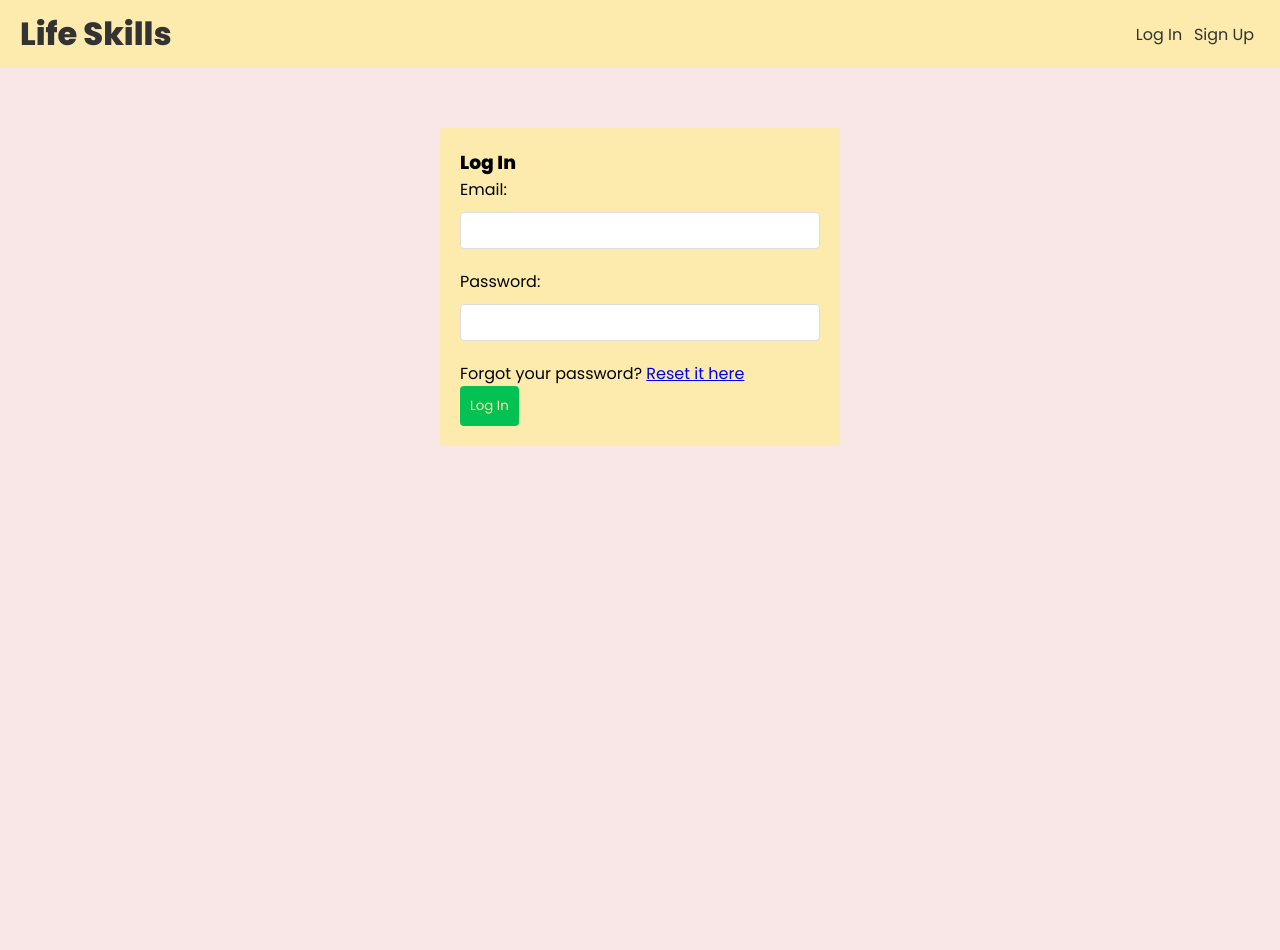
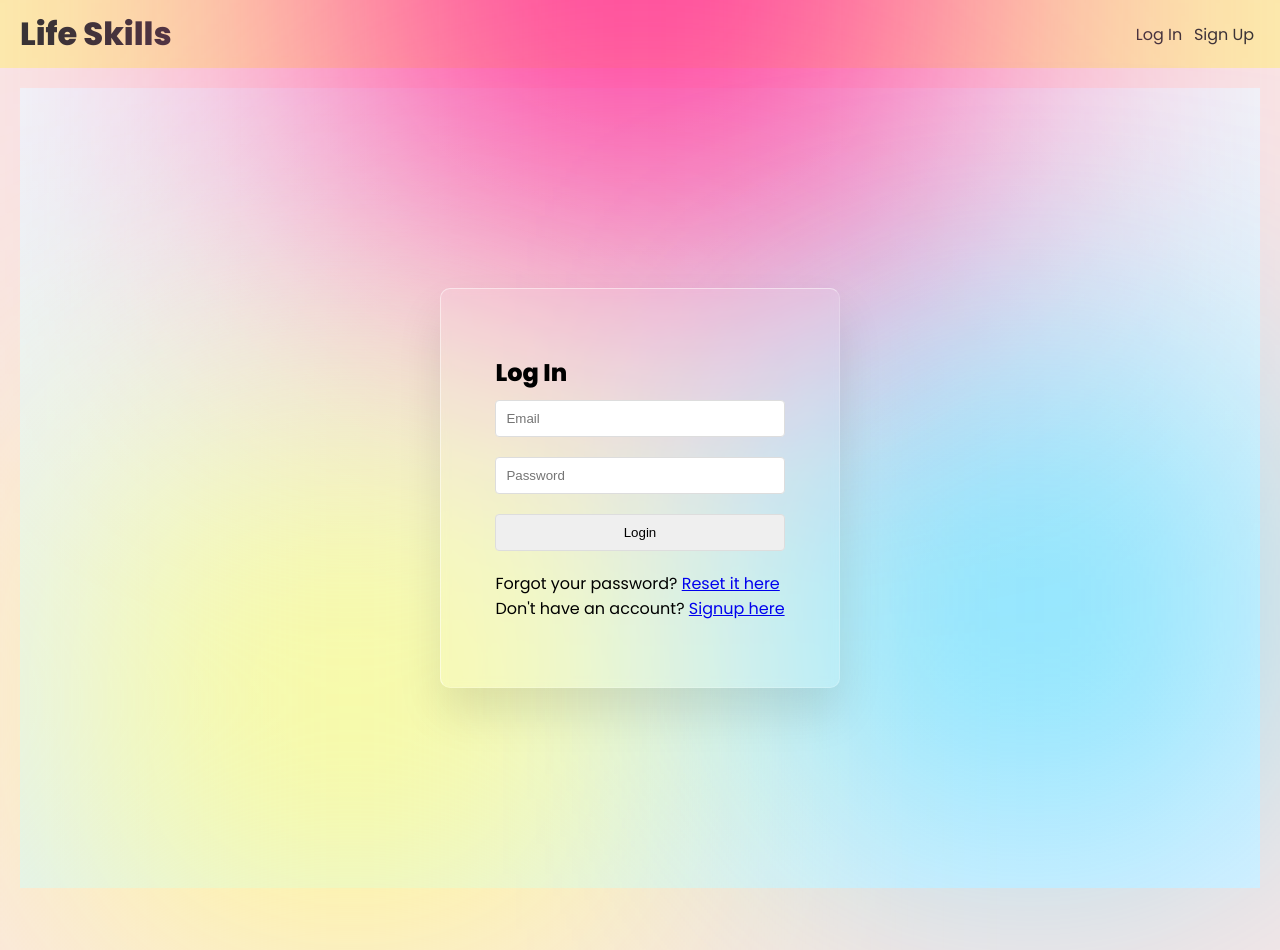
Before and after one commit to Matt-LaRochelle/life-skills, a React (Create React App) app in the folder frontend/: page /login in a window 1280 px wide. Before the commit the page ends 800 px from the top, so only its background shows below. Built offline with nearby package versions, Linux system fonts and the light colour scheme.

Commit message:
building a better log in form

```diff
--- a/frontend/src/App.js
+++ b/frontend/src/App.js
@@ -5,7 +5,7 @@ import { useAuthContext } from './hooks/useAuthContext'
 import SkillList from './pages/skillList/SkillList'
 import Resources from './pages/resources/Resources'
 import Navbar from './components/Navbar'
-import Login from './pages/Login'
+import Login from './pages/login/Login'
 import Signup from './pages/Signup'
 import Forgot from './pages/Forgot'
 import ResetPassword from './pages/Reset'
--- a/frontend/src/pages/Login.js
+++ /dev/null
@@ -1,45 +0,0 @@
-import { useState } from 'react'
-import { useLogin } from '../hooks/useLogin'
-import { Link } from 'react-router-dom'
-import ClimbingBoxLoader from "react-spinners/ClimbingBoxLoader";
-
-const Login = () => {
-    const [email, setEmail] = useState('')
-    const [password, setPassword] = useState('')
-    const {login, error, isLoading} = useLogin()
-
-    const handleSubmit = async (e) => {
-        e.preventDefault()
-
-        await login(email, password)
-    }
-
-    return (
-        <form className="login" onSubmit={handleSubmit}>
-            <h3>Log In</h3>
-            <label>Email:</label>
-            <input
-                type="email"
-                onChange={(e) => setEmail(e.target.value)}
-                value={email}
-            />
-            <label>Password:</label>
-            <input
-                type="password"
-                onChange={(e) => setPassword(e.target.value)}
-                value={password}
-            />
-            <p>Forgot your password? <Link to="/forgot">Reset it here</Link></p>
-            <button className="form-button" disabled={isLoading}>Log In</button>
-            {error && <div className='error'>{error}</div>}
-            {isLoading &&
-                    <div className="loading">
-                        <p>Fetching data from server...</p>
-                        <p>This process tends to take 5-60 seconds</p>
-                        <ClimbingBoxLoader color="#36d7b7" />
-                    </div>}
-        </form>
-    )
-}
-
-export default Login
--- /dev/null
+++ b/frontend/src/pages/login/Login.js
@@ -0,0 +1,64 @@
+import { useState } from 'react'
+import { useLogin } from '../../hooks/useLogin'
+import { Link } from 'react-router-dom'
+import ClimbingBoxLoader from "react-spinners/ClimbingBoxLoader";
+import './login.css'
+
+const Login = () => {
+    const [email, setEmail] = useState('')
+    const [password, setPassword] = useState('')
+    const {login, error, isLoading} = useLogin()
+
+    const handleSubmit = async (e) => {
+        e.preventDefault()
+
+        await login(email, password)
+    }
+
+    return (
+        <div className="login__container">
+            <section>
+                <div className="color"></div>
+                <div className="color"></div>
+                <div className="color"></div>
+            <div className="container">
+            <form className="form" onSubmit={handleSubmit}>
+                <h2>Log In</h2>
+                <div className="inputBox">
+                    <input
+                        type="email"
+                        placeholder='Email'
+                        onChange={(e) => setEmail(e.target.value)}
+                        value={email}
+                    />
+                </div>
+                <div className='inputBox'>
+                    <input
+                        type="password"
+                        placeholder='Password'
+                        onChange={(e) => setPassword(e.target.value)}
+                        value={password}
+                    />
+                </div>
+                <div className='inputBox'>
+                    <input type="submit" value="Login" disabled={isLoading} />
+                </div>
+
+                <p className='forget'>Forgot your password? <Link to="/forgot">Reset it here</Link></p>
+                <p className='forget'>Don't have an account? <Link to="/signup">Signup here</Link></p>
+                {error && <div className='error'>{error}</div>}
+                {isLoading &&
+                        <div className="loading">
+                            <p>Fetching data from server...</p>
+                            <p>This process tends to take 5-60 seconds</p>
+                            <ClimbingBoxLoader color="#36d7b7" />
+                        </div>}
+            </form>
+            </div>
+
+            </section>
+        </div>
+    )
+}
+
+export default Login
--- /dev/null
+++ b/frontend/src/pages/login/login.css
@@ -0,0 +1,52 @@
+.login__container section {
+    display: flex;
+    justify-content: center;
+    align-items: center;
+    min-height: 100vh;
+    background: linear-gradient(to bottom, #f1f4f9, #dff1ff);
+}
+
+.login__container section .color {
+    position: absolute;
+    filter: blur(150px);
+}
+
+.login__container section .color:nth-child(1) {
+    top: -350px;
+    width: 600px;
+    height: 600px;
+    background: #ff359b;
+}
+.login__container section .color:nth-child(2) {
+    bottom: -150px;
+    left: 100px;
+    width: 500px;
+    height: 500px;
+    background: #fffd87;
+}
+.login__container section .color:nth-child(3) {
+    bottom: 50px;
+    right: 100px;
+    width: 300px;
+    height: 300px;
+    background: #00d2ff;
+}
+
+.login__container .box {
+    position: relative;
+}
+.login__container .container {
+    position: relative;
+    width: 400px;
+    min-height: 400px;
+    background: rgba(255, 255, 255, 0.1);
+    border-radius: 10px;
+    display: flex;
+    justify-content: center;
+    align-items: center;
+    backdrop-filter: blur(5px);
+    box-shadow: 0 25px 45px rgba(0, 0, 0, 0.1);
+    border: 1px solid rgba(255, 255, 255, 0.5);
+    border-right: 1px solid rgba(255, 255, 255, 0.2);
+    border-bottom: 1px solid rgba(255, 255, 255, 0.2);
+}
```
